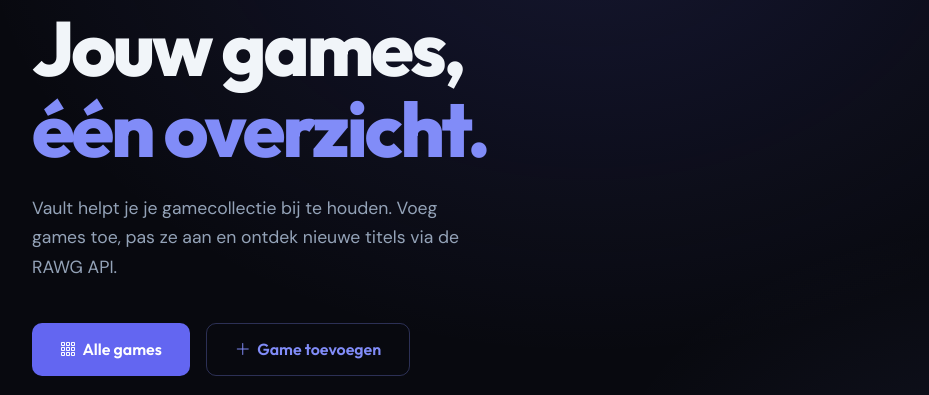
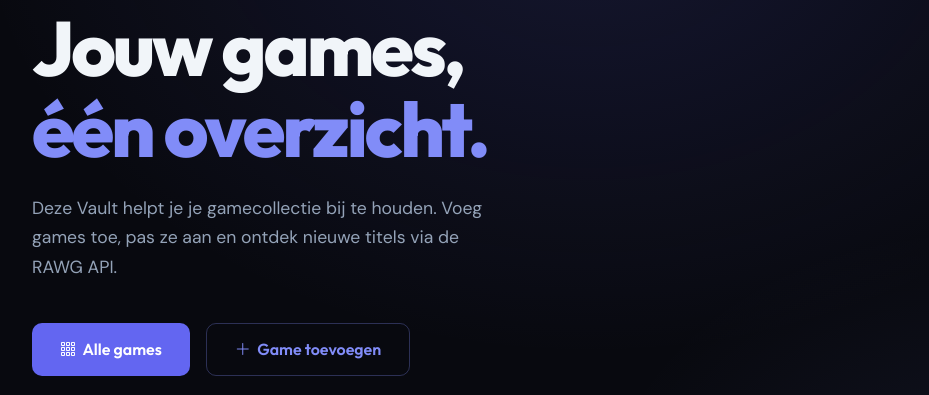
Before and after one commit to OleBasten/F3---Website-met-beheer-externe-data, a PHP site: page /project/ in a window 1280 px wide. Shown: the part 185-580 px from the top of the page, without its empty margins (50-979 px from the left). Run offline with PHP 8.4, Linux system fonts and the light colour scheme; data comes from the database, SQL or seed files in the repository; some libraries are stand-ins or nearby versions.

```diff
--- a/index.php
+++ b/index.php
@@ -27,7 +27,7 @@ require_once 'includes/header.php';
                     </h1>
 
                     <p class="gv-hero-sub fade-up fade-up-2">
-                        Vault helpt je je gamecollectie bij te houden.
+                        Deze Vault helpt je je gamecollectie bij te houden.
                         Voeg games toe, pas ze aan en ontdek nieuwe titels
                         via de RAWG API.
                     </p>
```
